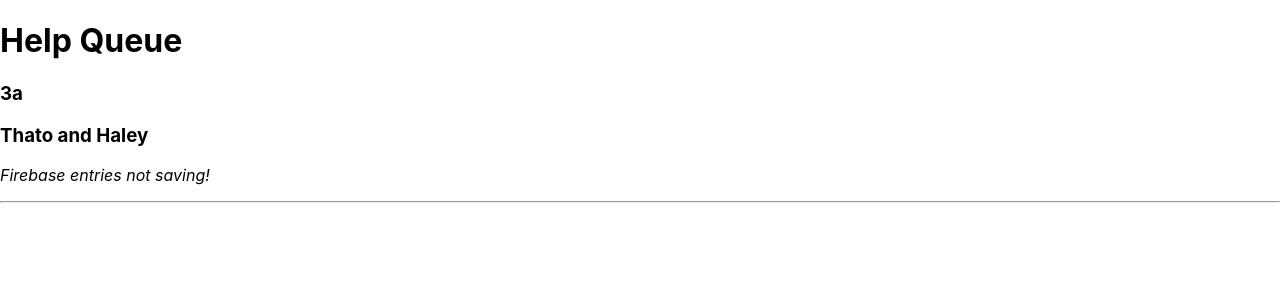
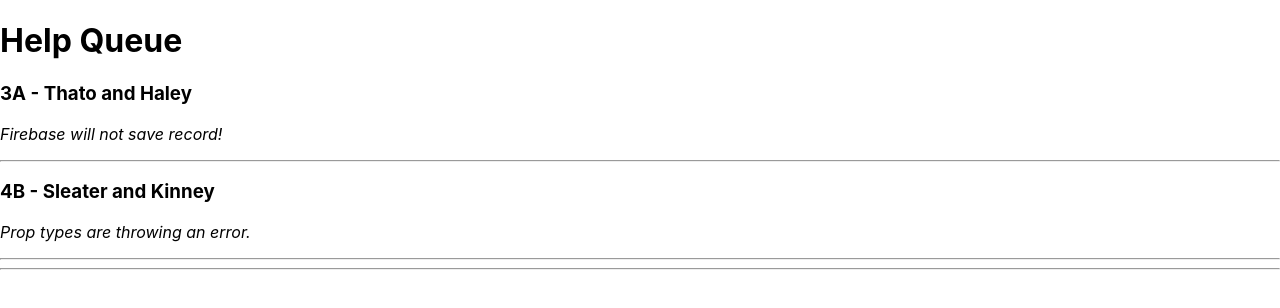
Before and after one commit to Dave-Sterry/HelpQueue, a React (Create React App) app: page / in a window 1280 px wide. Shown: the top 308 px of the page. Built offline with nearby package versions, Linux system fonts and the light colour scheme.

Commit message:
add props

```diff
--- a/src/components/App.js
+++ b/src/components/App.js
@@ -1,5 +1,6 @@
 import React from "react";
 import Header from "./Header";
+import TicketList from "./TicketList";
 
 function App(){
   const name = "Thato";
@@ -7,10 +8,7 @@ function App(){
   return (
     <React.Fragment>
       <Header />
-      <h3>3a</h3>
-      <h3>{name} and {name2}</h3>
-      <p><em>Firebase entries not saving!</em></p>
-      {/* This is a JSX comment. */}
+      <TicketList />
       <hr/>
     </React.Fragment>
   );
--- a/src/components/Ticket.js
+++ b/src/components/Ticket.js
@@ -1,13 +1,11 @@
 import React from "react";
+// import TicketList from "./TicketList";
 
-function Ticket(){
-  const name = "Thato";
-  const name2 = "Haley";
+function Ticket(props){
   return (
     <React.Fragment>
-      <h3>3a</h3>
-      <h3>{name} and {name2}</h3>
-      <p><em>Firebase entries not saving!</em></p>
+      <h3>{props.location} - {props.names}</h3>
+      <p><em>{props.issue}</em></p>
       <hr/>
     </React.Fragment>
   );
--- a/src/components/TicketList.js
+++ b/src/components/TicketList.js
@@ -3,7 +3,16 @@ import Ticket from "./Ticket";
 
 function TicketList(){
   return (
-    <Ticket />
+    <React.Fragment>
+      <Ticket
+        location="3A"
+        names="Thato and Haley"
+        issue="Firebase will not save record!"/>
+      <Ticket
+        location="4B"
+        names="Sleater and Kinney"
+        issue="Prop types are throwing an error."/>
+    </React.Fragment>
   );
 }
 
```
